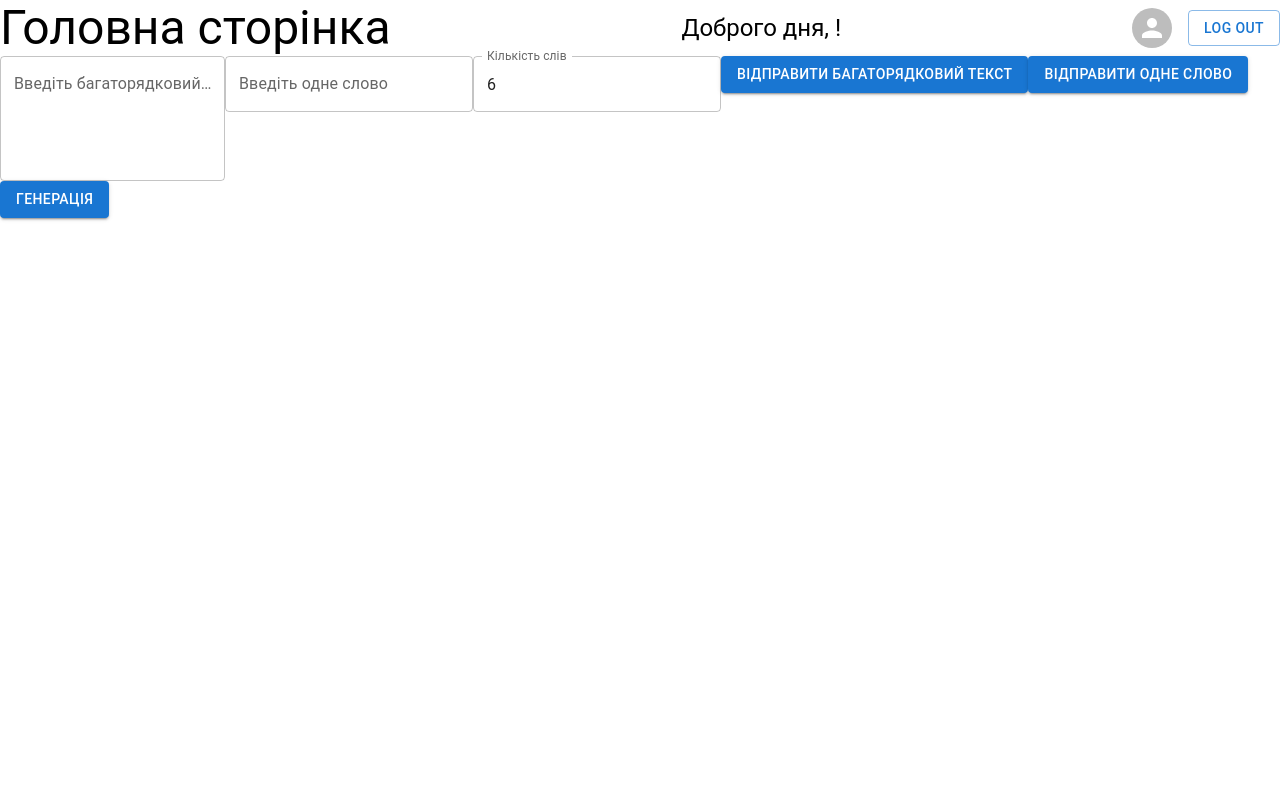
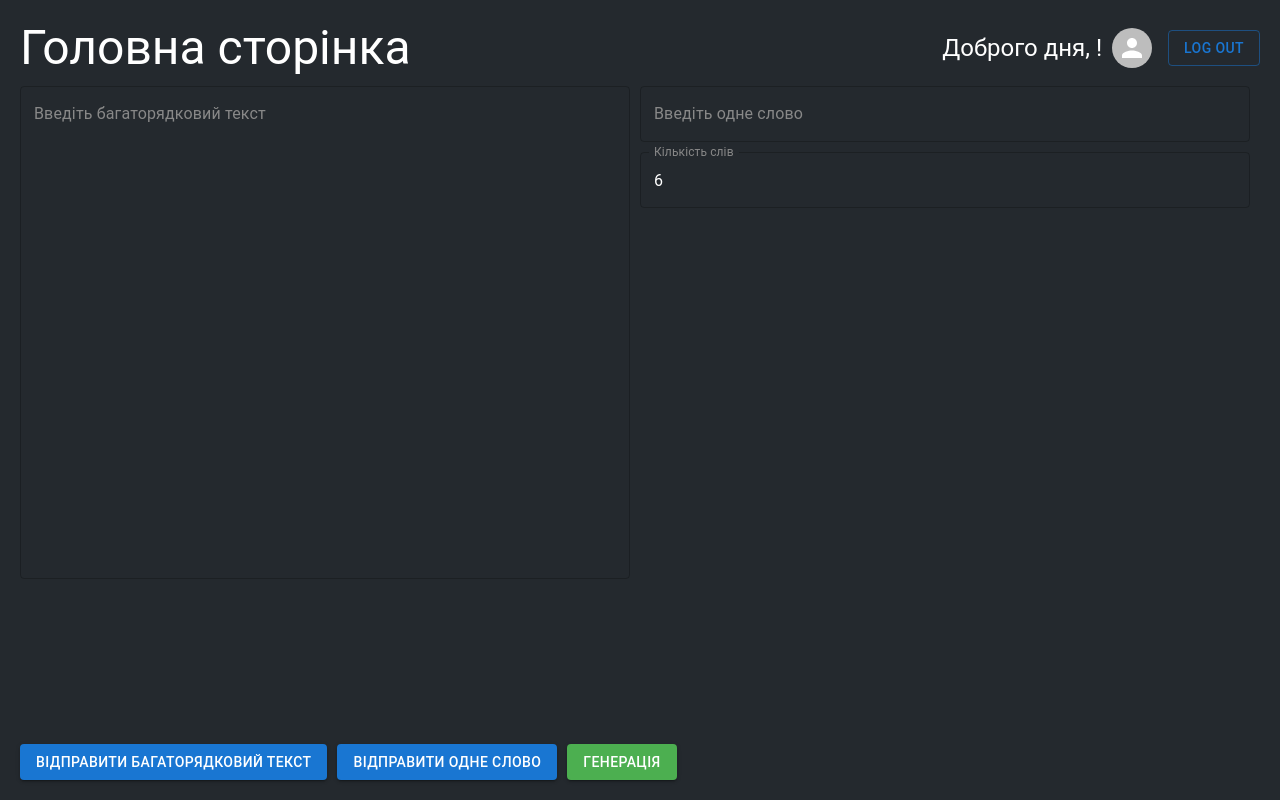
Before and after one commit to kozakevich13/react-ngram, a React (Create React App) app: page /main-page in a window 1280 px wide. Built offline with nearby package versions, Linux system fonts and the light colour scheme.

Commit message:
new style for main page

```diff
--- /dev/null
+++ b/src/pages/MainPage.css
@@ -0,0 +1,54 @@
+/* MainPage.css */
+
+.main-container {
+    background-color: #24292e; /* Dark background color */
+    color: #ffffff; /* Light text color */
+    padding: 20px;
+    height: 95vh; /* Set height to 100% of the viewport height */
+    display: flex;
+    flex-direction: column;
+    justify-content: space-between; /* Adjust as needed */
+  }
+
+  .header {
+    display: flex;
+    justify-content: space-between;
+    align-items: center;
+  }
+
+  .user-info {
+    display: flex;
+    align-items: center;
+  }
+
+  .button-container {
+    display: flex;
+    gap: 10px;
+    margin-top: 10px;
+  }
+
+  /* Add more styles as needed */
+
+
+  .main-block {
+    display: flex;
+    flex: 1;
+    height: 80%;
+  }
+
+  .first-block,
+  .second-block {
+    flex: 1;
+    display: flex;
+    flex-direction: column;
+    margin-right: 10px; /* Add margin for separation between blocks */
+  }
+  .first-block,
+  .second-block,
+  .TextField {
+    flex: 1;
+  }
+
+  .TextField {
+    width: 100%;
+  }
--- a/src/pages/MainPage.js
+++ b/src/pages/MainPage.js
@@ -1,3 +1,5 @@
+// MainPage.jsx
+
 import React, { useState, useEffect } from 'react';
 import { googleLogout } from '@react-oauth/google';
 import { useNavigate } from 'react-router-dom';
@@ -7,6 +9,7 @@ import Stack from '@mui/material/Stack';
 import Typography from '@mui/material/Typography';
 import TextField from '@mui/material/TextField';
 import axios from 'axios';
+import './MainPage.css'; // Import the CSS file for styling
 
 const MainPage = () => {
   const [responseData, setResponseData] = useState(null);
@@ -57,10 +60,11 @@ const MainPage = () => {
   };
 
   return (
-        <div>
-            <div style={{ display: 'flex', justifyContent: 'space-between', alignItems: 'center' }}>
+    <div className="main-container">
+      <div className="header">
         <Typography variant="h3">Головна сторінка</Typography>
-                <Typography variant="h5">Доброго дня, {userName}!</Typography>
+        <div className="user-info">
+          <Typography style={{ marginRight: '10px'}}  variant="h5">Доброго дня, {userName}!</Typography>
           <Stack direction="row" spacing={2} alignItems="center">
             <Avatar alt={userName} src={userImg} />
             <Button variant="outlined" onClick={logOut}>
@@ -68,23 +72,31 @@ const MainPage = () => {
             </Button>
           </Stack>
         </div>
-
-            {/* Велике поле для введення тексту */}
+      </div>
+      <div className='main-block'>
+      <div className='first-block'>
         <TextField
             id="outlined-multiline-static"
             label="Введіть багаторядковий текст"
             multiline
-                rows={4}
+            rows={20}
             value={largeTextInput}
             onChange={(e) => setLargeTextInput(e.target.value)}
+            InputProps={{ style: { color: '#fff' } }}
+            InputLabelProps={{ style: { color: '#888'  } }}
+            style={{ marginTop: '10px'}}
         />
+    </div>
+    <div className='second-block'>
 
-            {/* Поле для введення одного слова */}
       <TextField
         id="outlined-basic"
         label="Введіть одне слово"
         value={singleWordInput}
         onChange={(e) => setSingleWordInput(e.target.value)}
+        InputProps={{ style: { color: '#fff' } }}
+        InputLabelProps={{ style: { color: '#888' } }}
+        style={{ marginTop: '10px' }}
       />
 
       <TextField
@@ -93,9 +105,16 @@ const MainPage = () => {
         type="number"
         value={numWordsInput}
         onChange={(e) => setNumWordsInput(e.target.value)}
+        InputProps={{ style: { color: '#fff' } }}
+        InputLabelProps={{ style: { color: '#888' } }}
+        style={{ marginTop: '10px' }}
       />
+    </div>
+      </div>
 
-            {/* Кнопки для відправлення текстів та генерації */}
+
+
+      <div className="button-container">
         <Button variant="contained" onClick={() => sendTextToServer(largeTextInput)}>
           Відправити багаторядковий текст
         </Button>
@@ -104,11 +123,15 @@ const MainPage = () => {
           Відправити одне слово
         </Button>
 
-            <Button variant="contained" onClick={generateData}>
+        <Button
+          variant="contained"
+          onClick={generateData}
+          style={{ backgroundColor: '#4CAF50', color: 'white' }}
+        >
           Генерація
         </Button>
+      </div>
 
-            {/* Відображення інформації з отриманого запиту */}
       {responseData && (
         <div>
           <Typography variant="h6">Отримана інформація:</Typography>
```
Lines whose indentation alone changed are shown as unchanged.
